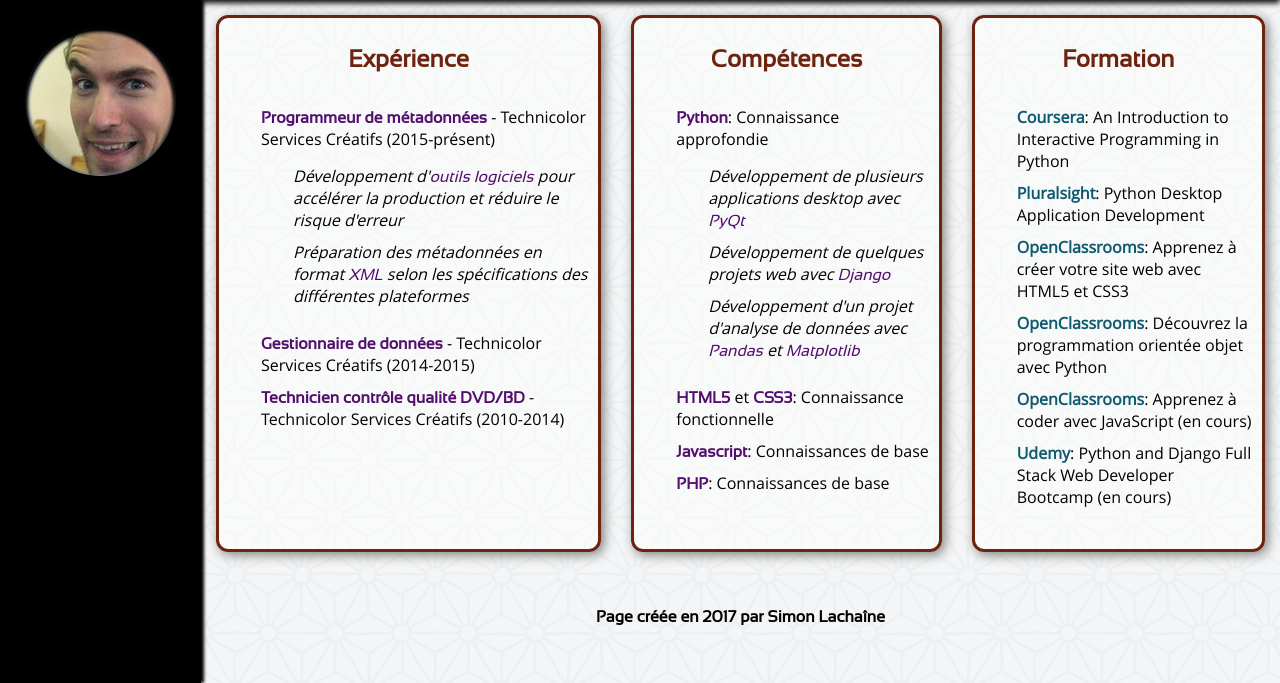
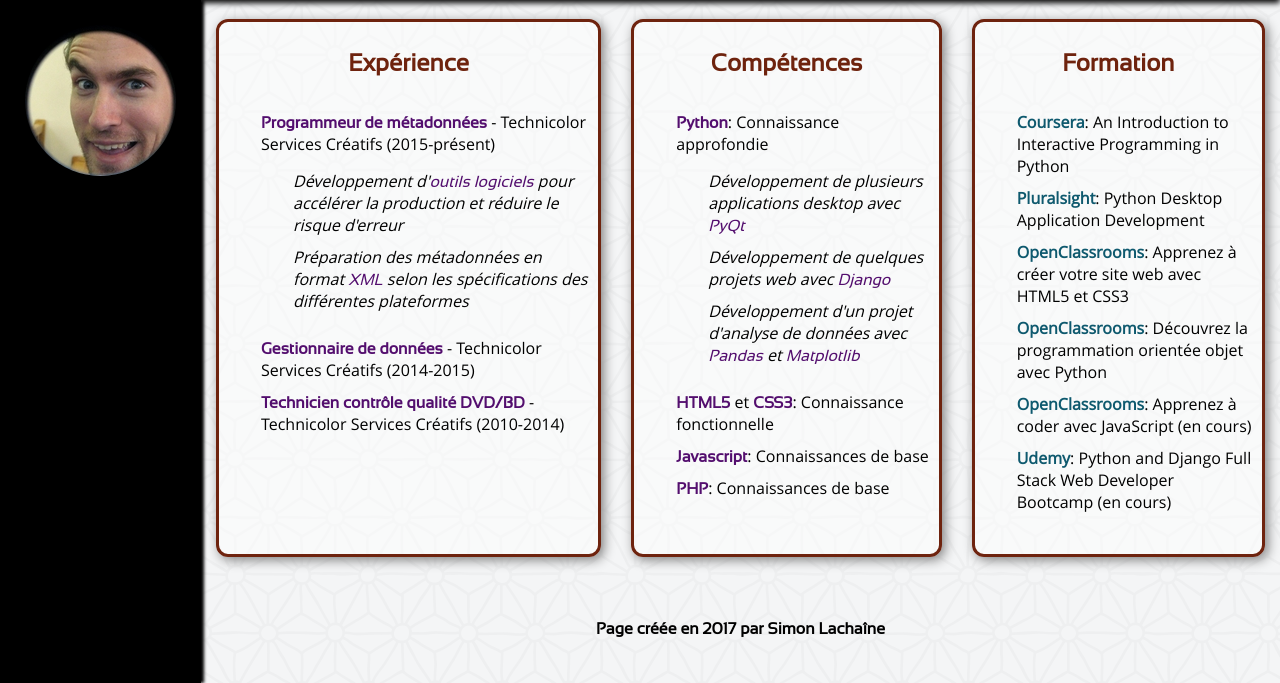
Before and after one commit to SimonTheChain/smokysite, a Django app: page /cv/ in a window 1280 px wide. Shown: the part 117-800 px from the top of the page. Run offline with Django 3.2, Linux system fonts and the light colour scheme; some libraries are stand-ins or nearby versions.

Commit message:
Update to cv: css for laptops and desktops

```diff
--- a/cv/static/cv/style.css
+++ b/cv/static/cv/style.css
@@ -188,6 +188,10 @@ aside a, aside a:hover, aside a:active, aside a:visited {
 
 /* Laptops and Desktops */
 @media only screen and (min-width: 1280px){
+    .inner {
+        justify-content: space-around;
+    }
+
     article {
         display: flex;
         flex-direction: row;
```
